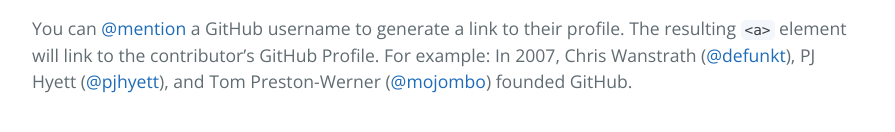
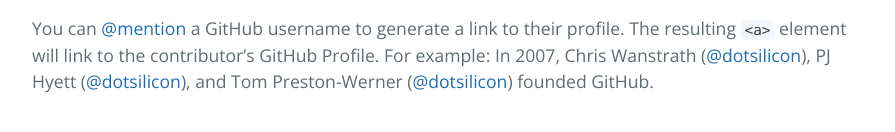
Before and after one commit to dotsilicon/dotsilicon.github.io, a plain HTML site: page index.html in a window 1280 px wide. Shown: the part 967-1099 px from the top of the page, without its empty margins (192-1087 px from the left). Drawn offline with nearby package versions, Linux system fonts and the light colour scheme.

Commit message:
Update index.html

```diff
--- a/index.html
+++ b/index.html
@@ -34,7 +34,7 @@
 <h3>
 <a id="authors-and-contributors" class="anchor" href="#authors-and-contributors" aria-hidden="true"><span aria-hidden="true" class="octicon octicon-link"></span></a>Authors and Contributors</h3>
 
-<p>You can <a href="https://help.github.com/articles/basic-writing-and-formatting-syntax/#mentioning-users-and-teams" class="user-mention">@mention</a> a GitHub username to generate a link to their profile. The resulting <code>&lt;a&gt;</code> element will link to the contributor’s GitHub Profile. For example: In 2007, Chris Wanstrath (<a href="https://github.com/defunkt" class="user-mention">@defunkt</a>), PJ Hyett (<a href="https://github.com/pjhyett" class="user-mention">@pjhyett</a>), and Tom Preston-Werner (<a href="https://github.com/mojombo" class="user-mention">@mojombo</a>) founded GitHub.</p>
+<p>You can <a href="https://help.github.com/articles/basic-writing-and-formatting-syntax/#mentioning-users-and-teams" class="user-mention">@mention</a> a GitHub username to generate a link to their profile. The resulting <code>&lt;a&gt;</code> element will link to the contributor’s GitHub Profile. For example: In 2007, Chris Wanstrath (<a href="https://github.com/dotsilicon" class="user-mention">@dotsilicon</a>), PJ Hyett (<a href="https://github.com/dotsilicon" class="user-mention">@dotsilicon</a>), and Tom Preston-Werner (<a href="https://github.com/dotsilicon" class="user-mention">@dotsilicon</a>) founded GitHub.</p>
 
 <h3>
 <a id="support-or-contact" class="anchor" href="#support-or-contact" aria-hidden="true"><span aria-hidden="true" class="octicon octicon-link"></span></a>Support or Contact</h3>
```
